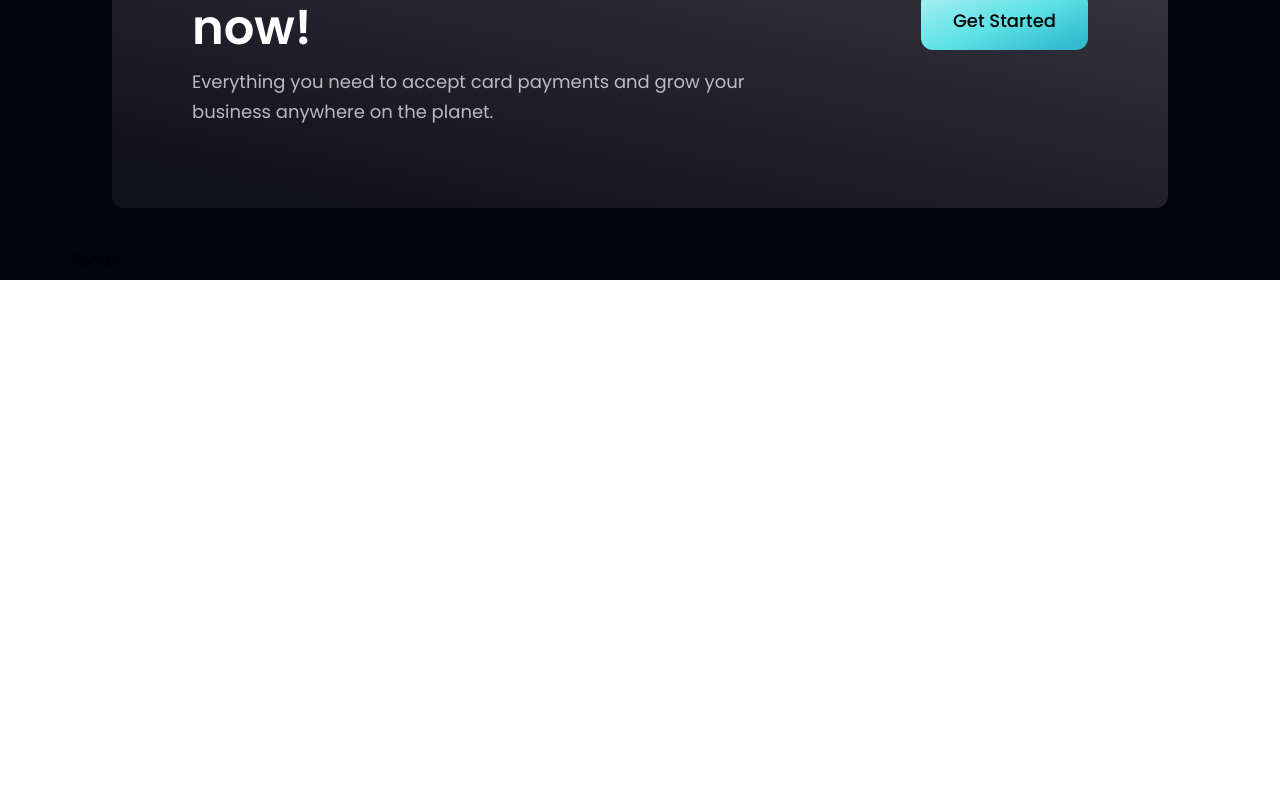
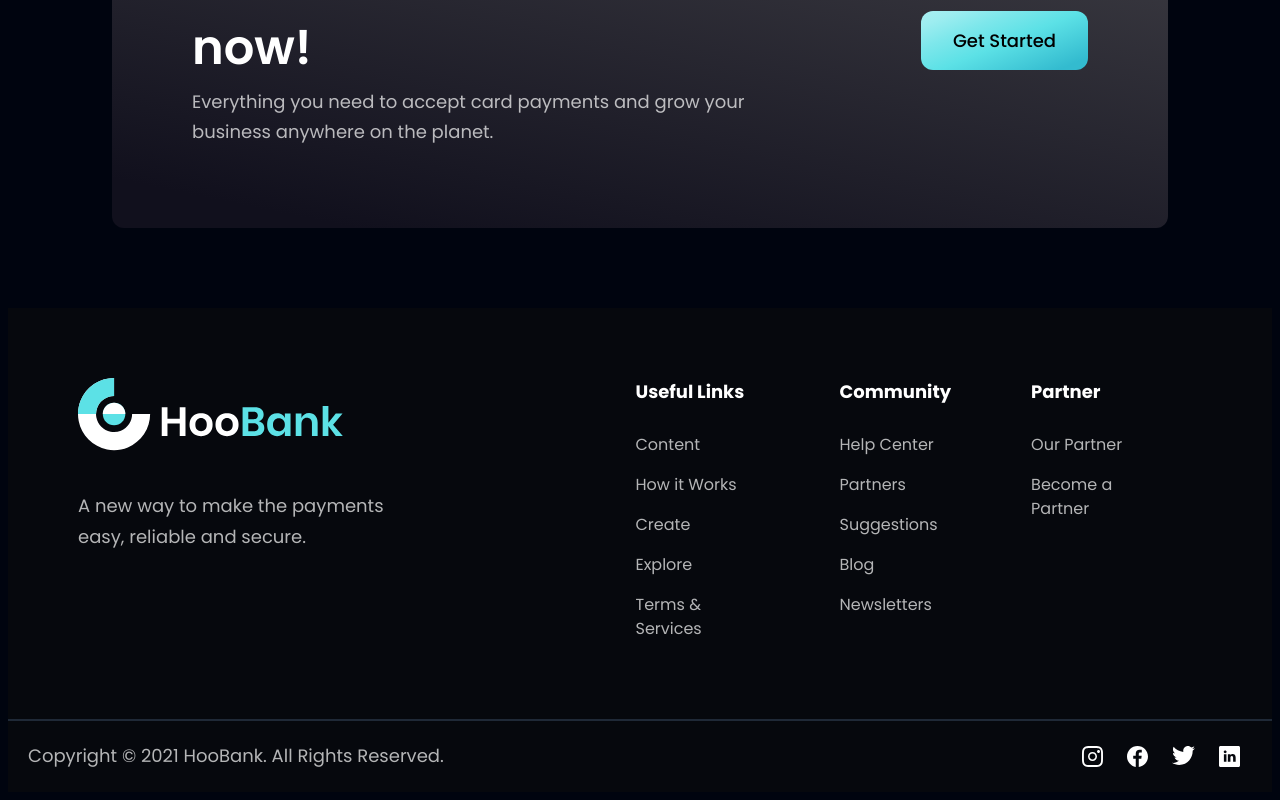
Before and after one commit to taher-k5/react-vite-tailwind, a React (Vite) app: page / in a window 1280 px wide. Shown: the part 4372-5172 px from the top of the page. Before the commit the page ends 4652 px from the top, so only its background shows below. Built offline with nearby package versions, Linux system fonts and the light colour scheme.

Commit message:
footer completed and cta and client logo responsive

```diff
--- a/src/components/CTA.jsx
+++ b/src/components/CTA.jsx
@@ -4,13 +4,13 @@ import Button from './Button'
 
 const CTA = () => {
   return (
-    <section className={`${styles.flexStart} m-10 p-20 bg-black-gradient-2 rounded-xl`}>
-      <div className={`w-full flex justify-between items-center`}>
+    <section className={`${styles.flexStart} mb-20 md:mx-10 md:p-20 p-10 bg-black-gradient-2 rounded-xl`}>
+      <div className={`w-full flex md:flex-row flex-col justify-between items-center`}>
         <div className='flex flex-col md:w-2/3 w-full items-start justify-between'>
-          <h1 className={`${styles.heading2}`}>Let’s try our service now!</h1>
-          <p className={`${styles.paragraph}`}>Everything you need to accept card payments and grow your business anywhere on the planet.</p>
+          <h1 className={`font-poppins font-semibold xs:text-[48px] text-[30px] text-white xs:leading-[76.8px] leading-[40.8px] w-full`}>Let’s try our service now!</h1>
+          <p className={`${styles.paragraph} mt-3 md:mt-0`}>Everything you need to accept card payments and grow your business anywhere on the planet.</p>
         </div>
-        <Button text={'Get Started'} link='#' />
+        <Button text={'Get Started'} link='#' classProp='mt-10 md:mt-0' />
       </div>
     </section>
   )
--- a/src/components/Clients.jsx
+++ b/src/components/Clients.jsx
@@ -4,9 +4,9 @@ import styles from '../style'
 
 const Clients = () => {
   return (
-    <section className={`${styles.flexStart} justify-evenly items-center mb-40`}>
+    <section className={`${styles.flexStart} ss:flex-row flex-col flex-wrap justify-evenly items-center ss:mb-40 mb-20`}>
       {clients.map((item, index) => (
-        <div key={index} className='items-end px-5'>
+        <div key={index} className='items-end ss:px-5 mb-5'>
           <img src={item.logo} alt={item.id} className='w-[192px] h-full items-end' />
         </div>
       ))}
--- a/src/components/Footer.jsx
+++ b/src/components/Footer.jsx
@@ -1,8 +1,45 @@
 import React from 'react'
+import { logo } from '../assets'
+import { footerLinks, socialMedia } from '../constant'
+import styles from '../style'
 
 const Footer = () => {
   return (
-    <div>Footer</div>
+    <section className='bg-[#0B0A0C99] w-full h-full'>
+        <div className={`${styles.flexStart} ss:flex-row flex-col ss:p-[70px] p-5`}>
+			<div className='flex flex-col justify-start h-full items-star ss:mb-0 mb-10'>
+				<img src={logo} alt="footer logo" className='w-[266px] h-full' />
+				<p className={`${styles.paragraph} md:w-2/3 w-full mt-10`}>A new way to make the payments easy, reliable and secure.</p>
+			</div>
+        	<div className='flex ss:flex-row flex-col justify-evenly items-start'>
+				{footerLinks.map((item, index) => (
+					<div key={index} className='flex flex-col ss:px-10'>
+						<label className='font-poppins text-[18px] leading-[27px] font-bold text-white'>{item.title}</label>
+						<div className='mt-5 flex flex-col'>
+							{item.links.map((itemN, index) => (
+								<a href={itemN.link} key={index} className='text-dimWhite font-normal text-[16px] leading-[24px] font-poppins py-2'>{itemN.name}</a>
+							))}
+						</div>
+					</div>
+				))}
+			</div>
+      	</div>
+
+      	<div className={`flex ss:flex-row flex-col p-5 w-full justify-between items-center mx-auto ${styles.boxWidth} border-t-2 border-gray-800`}>
+			<div>
+			<p className={`${styles.paragraph}`}>Copyright &copy;	2021 HooBank. All Rights Reserved.</p>
+			</div>
+			<div className='flex ss:mt-0 mt-5'>
+				{socialMedia.map((item, index) => (
+				<div className='mx-3'>
+					<a href={item.link}>
+					<img src={item.icon} alt={item.id} />
+					</a>
+				</div>
+				))}
+			</div>
+      	</div>
+    </section>
   )
 }
 
--- a/src/components/Testimonials.jsx
+++ b/src/components/Testimonials.jsx
@@ -11,7 +11,7 @@ const Testimonials = () => {
           <p className={`${styles.paragraph} md:w-1/3 w-full items-center justify-center flex`}>Everything you need to accept card payments and grow your business anywhere on the planet.</p>
       </div>
 
-      <div className={`${styles.flexStart} md:flex-row flex-col items-center`}>
+      <div className={`${styles.flexStart} ss:flex-row flex-wrap flex-col items-center`}>
         {feedback.map(((item, index) => (
           <div key={index} className={`p-5 w-[370px] h-[400px] flex flex-col justify-evenly feedback-card cursor-pointer hover:rounded-xl`}>
             <img src={quotes} alt="quote" className='w-[42px] h-[27px]' />
--- a/src/pages/Home.jsx
+++ b/src/pages/Home.jsx
@@ -26,9 +26,9 @@ const Home = () => {
                     <Testimonials />
                     <Clients />
                     <CTA />
-          <Footer />
                 </div>
             </div>
+            <Footer />
         </div>
     )
 }
```
Lines whose indentation alone changed are shown as unchanged.
